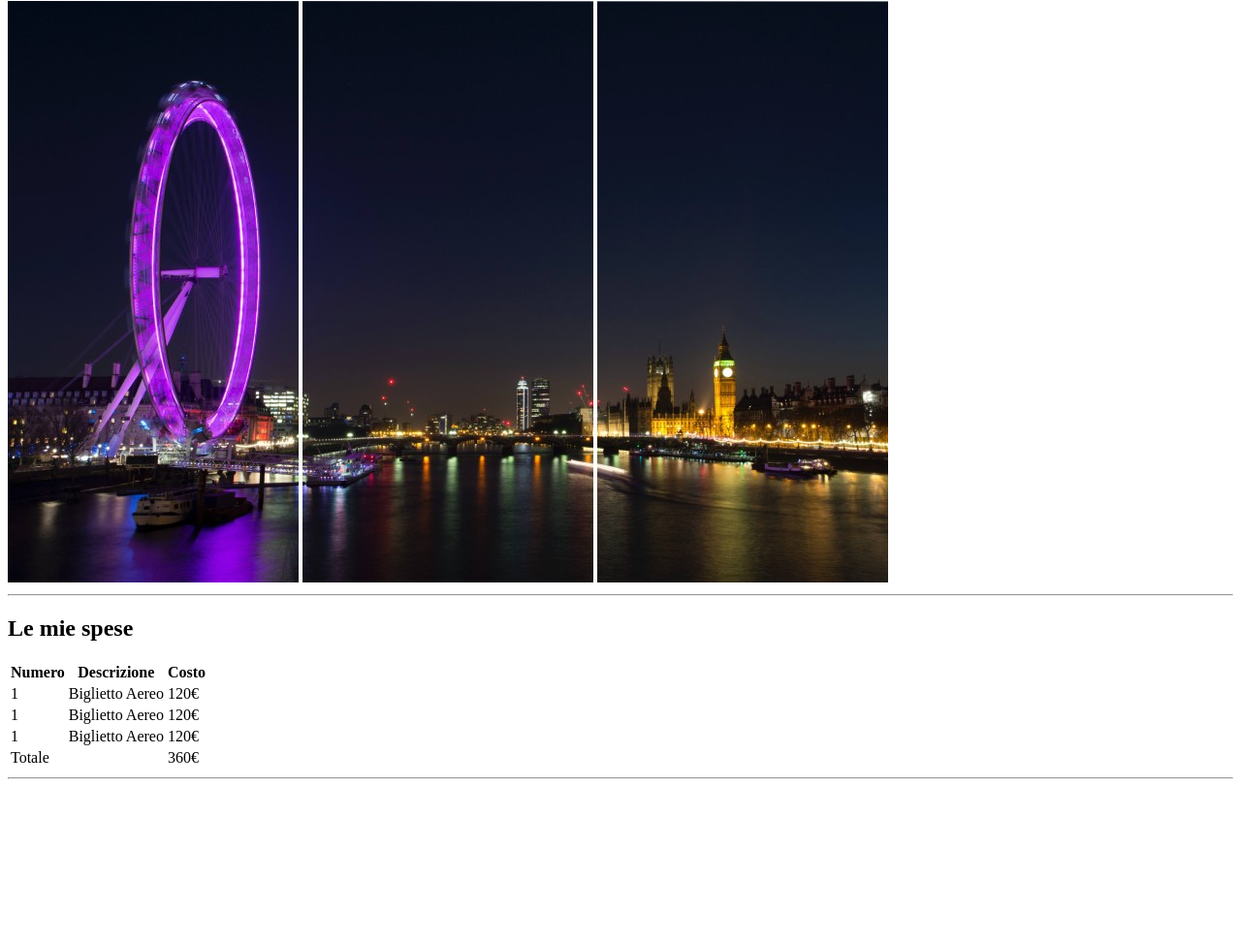
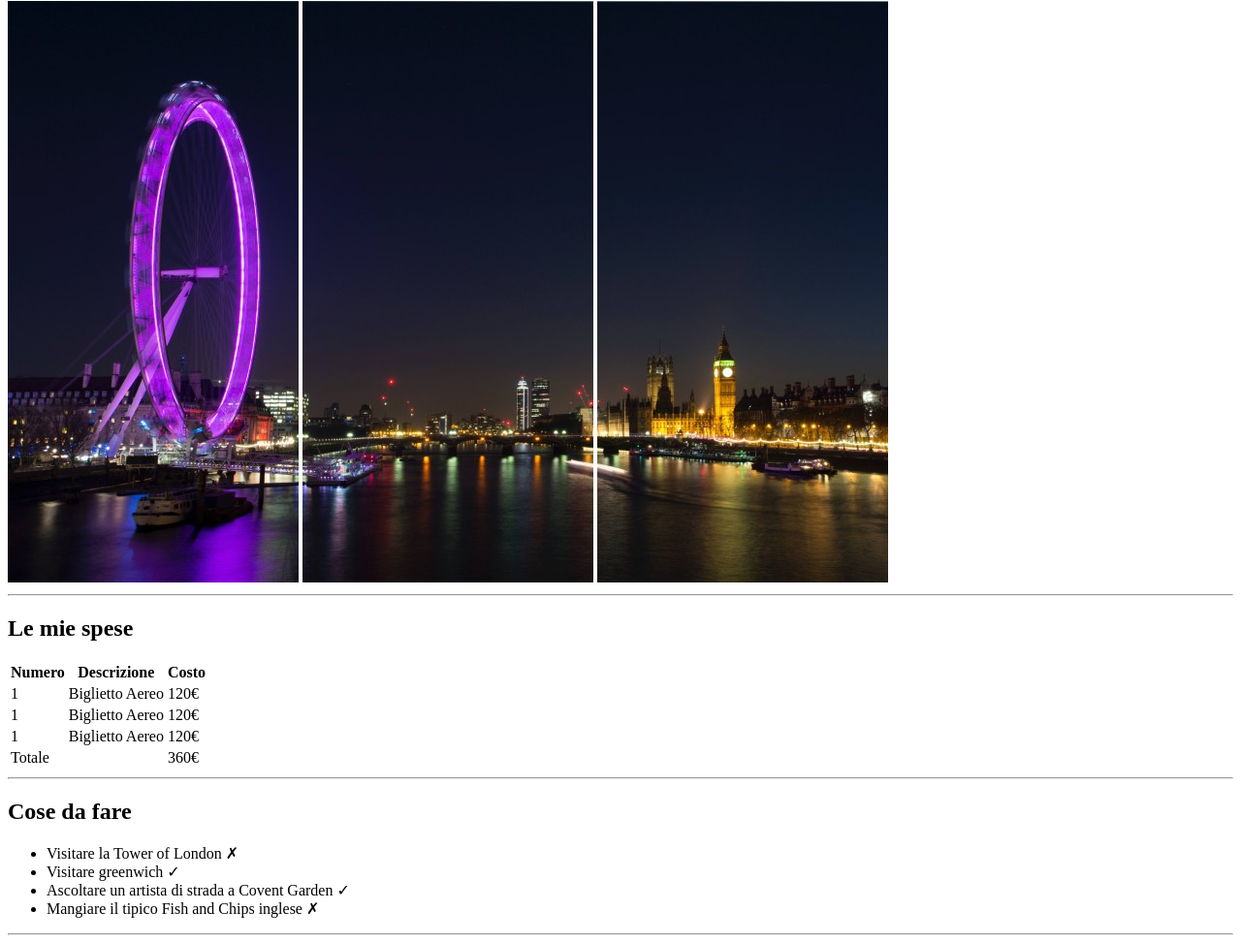
Before and after one commit to f-dib/html-london-trip, a plain HTML site: page index.html in a window 1280 px wide. Shown: the part 79-1052 px from the top of the page at 97% size. Before the commit the page ends 891 px from the top, so only its background shows below. Drawn offline with Linux system fonts and the light colour scheme.

Commit message:
added unordered list

```diff
--- a/index.html
+++ b/index.html
@@ -50,6 +50,22 @@
             </tr>
         </table>
         <hr>
+        <h2>Cose da fare</h2>
+        <ul>                                                   <!--unordered list-->
+            <li>
+                Visitare la Tower of London <span>&#10007</span>
+            </li>
+            <li>
+                Visitare greenwich <span>&#10003</span>
+            </li>
+            <li>
+                Ascoltare un artista di strada a Covent Garden <span>&#10003</span>
+            </li>
+            <li>
+                Mangiare il tipico Fish and Chips inglese <span>&#10007</span>
+            </li>
+        </ul>
+        <hr>
     </main>
 
     <footer>
```
